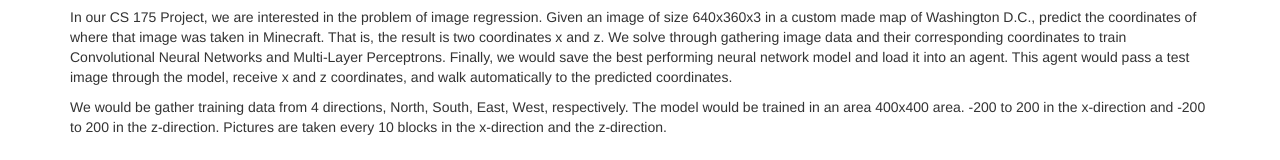
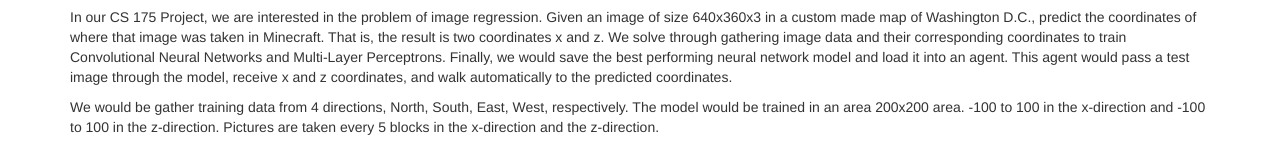
Before and after one commit to TracyZhangyr/Minecraft-Geolocator, a Jekyll site: the page built from docs/status.md, in a window 1280 px wide and 1400 px high. Shown: the part 328-488 px from the top of the window. Built offline with Jekyll 4.4.1, drawn with Linux system fonts in a browser that asks for light colours; some of the changed text lies outside the part shown.

Commit message:
minor changes

```diff
--- a/docs/status.md
+++ b/docs/status.md
@@ -12,14 +12,14 @@
 
 In our CS 175 Project, we are interested in the problem of image regression. Given an image of size 640x360x3 in a custom made map of Washington D.C., predict the coordinates of where that image was taken in Minecraft. That is, the result is two coordinates x and z. We solve through gathering image data and their corresponding coordinates to train Convolutional Neural Networks and Multi-Layer Perceptrons. Finally, we would save the best performing neural network model and load it into an agent. This agent would pass a test image through the model, receive x and z coordinates, and walk automatically to the predicted coordinates.
 
-We would be gather training data from 4 directions, North, South, East, West, respectively. The model would be trained in an area 400x400 area. -200 to 200 in the x-direction and -200 to 200 in the z-direction. Pictures are taken every 10 blocks in the x-direction and the z-direction.
+We would be gather training data from 4 directions, North, South, East, West, respectively. The model would be trained in an area 200x200 area. -100 to 100 in the x-direction and -100 to 100 in the z-direction. Pictures are taken every 5 blocks in the x-direction and the z-direction.
 
 ## Picture Summary
 <img src="https://raw.githubusercontent.com/alaister123/Geolocator/main/docs/img/high_level.png" width="800" />
 
 ## Changes Made
 
-1.	Increased training area from 200x200 to 400x400
+1.	Reduced picture taken from every 10 blocks to every 5 blocks
 2.	Image resolution is set to 640x360x3
 3.	Map changed from set survival Minecraft seed to custom made map of Washington D.C.
 
@@ -27,7 +27,7 @@
 
 ## What we solved in our prototype
 
-We solved a simpler problem in our status report. The problem is limited in size and difficulty. We tuned down the training area to 200x200, and we limited the training data to 1 direction (East).
+We solved a simpler problem in our status report. The problem is limited in size and difficulty. We limited the training data to 1 direction (East) and have the picture taken every 10 blocks instead of every 5 blocks to save computational time.
 
 # Approach
 
```
